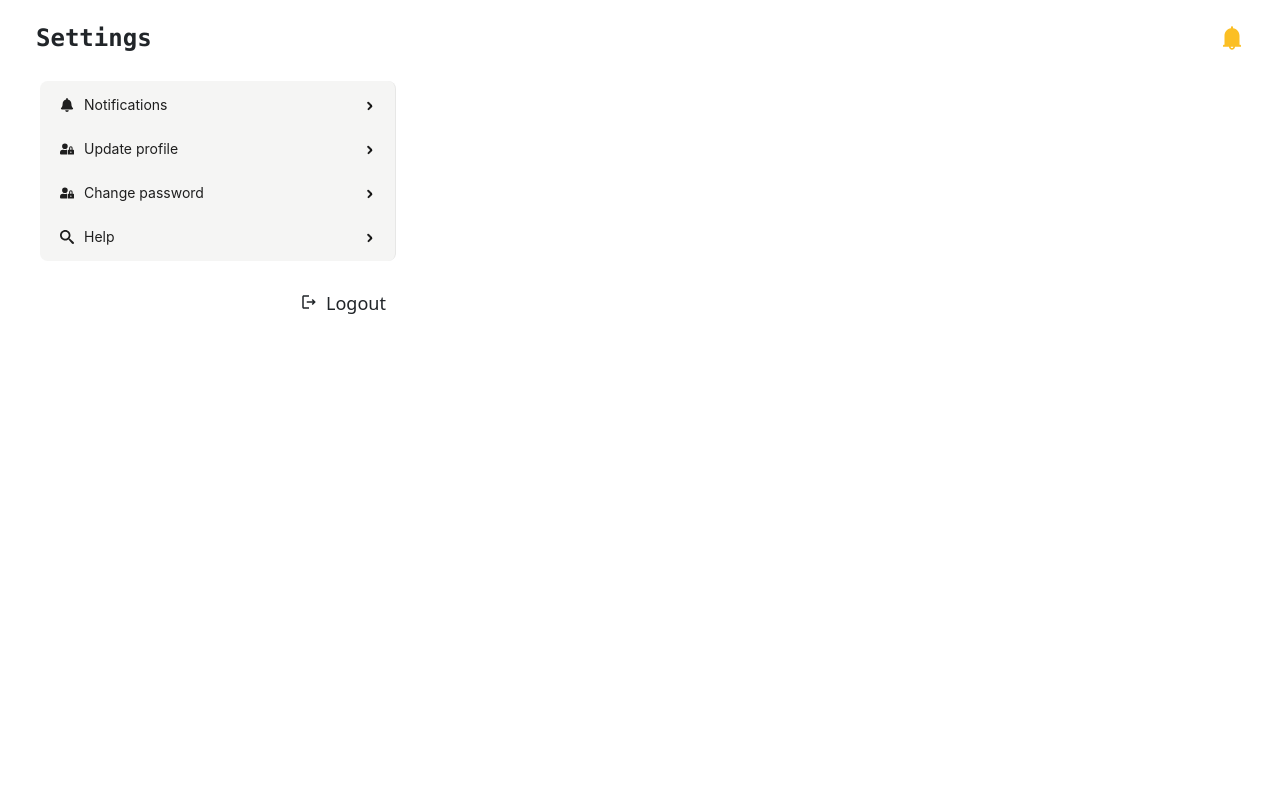
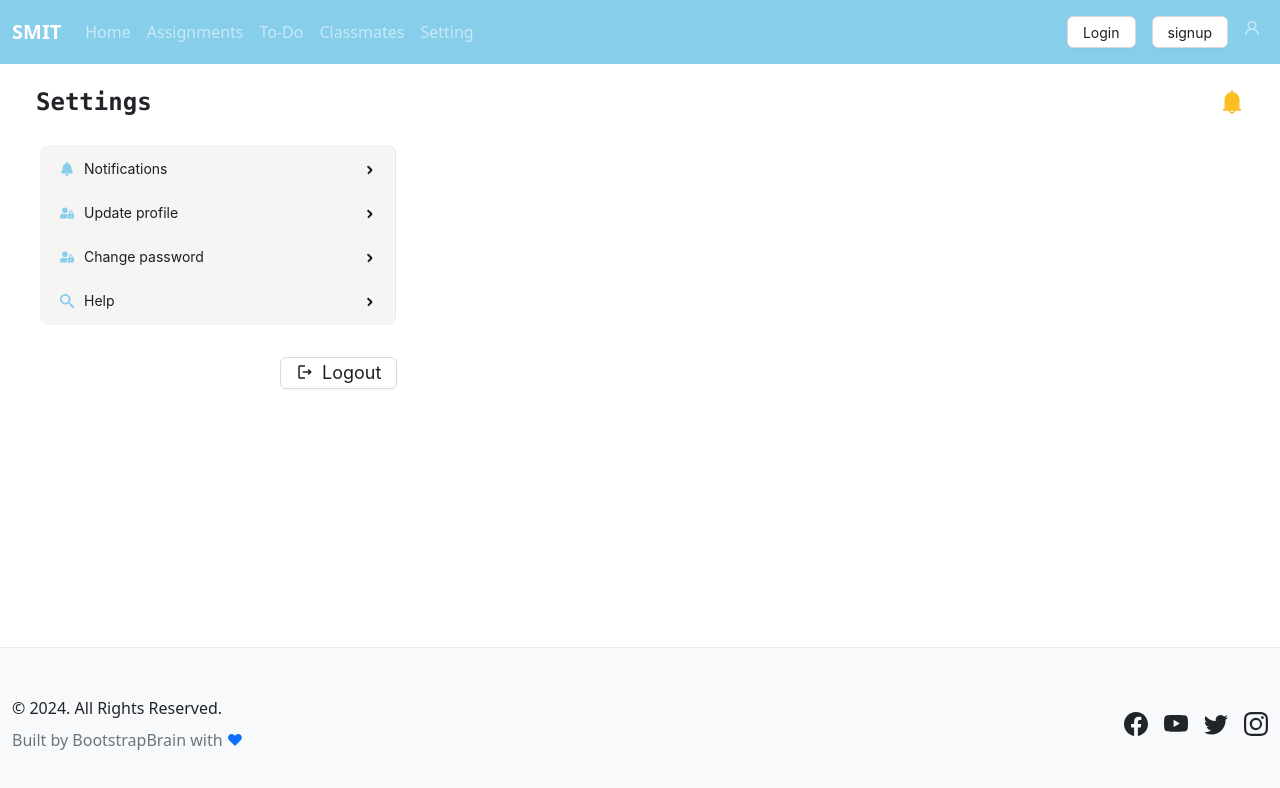
Before and after one commit to Muhammadnoman004/hackahthon-frontend, a React (Vite) app in the folder front-end/: page /student-setting in a window 1280 px wide. Shown: the top 788 px of the page. Built offline with nearby package versions, Linux system fonts and the light colour scheme.

Commit message:
StudentSetting Page UI done.

```diff
--- a/front-end/package.json
+++ b/front-end/package.json
@@ -10,6 +10,7 @@
     "preview": "vite preview"
   },
   "dependencies": {
+    "@ant-design/icons": "^5.3.7",
     "antd": "^5.18.3",
     "axios": "^1.7.2",
     "bootstrap": "^5.3.3",
--- a/front-end/src/Components/Navbars/Navbars.jsx
+++ b/front-end/src/Components/Navbars/Navbars.jsx
@@ -1,36 +1,30 @@
+import { UserOutlined } from '@ant-design/icons';
+import { Button } from 'antd';
 import React from 'react'
 import Container from 'react-bootstrap/Container';
 import Nav from 'react-bootstrap/Nav';
 import Navbar from 'react-bootstrap/Navbar';
-import NavDropdown from 'react-bootstrap/NavDropdown';
 
 export default function Navbars() {
     return (
         <div>
-            <Navbar collapseOnSelect expand="lg" data-bs-theme="dark" style={{ background: "#2cbc9c" }}>
+            <Navbar collapseOnSelect expand="lg" data-bs-theme="dark" style={{ background: "#87CEEB" }}>
                 <Container>
-                    <Navbar.Brand href="#home">React-Bootstrap</Navbar.Brand>
+                    <Navbar.Brand href="#home" className='font-bold'>SMIT</Navbar.Brand>
                     <Navbar.Toggle aria-controls="responsive-navbar-nav" />
                     <Navbar.Collapse id="responsive-navbar-nav">
                         <Nav className="me-auto">
-                            <Nav.Link href="#features">Features</Nav.Link>
-                            <Nav.Link href="#pricing">Pricing</Nav.Link>
-                            <NavDropdown title="Dropdown" id="collapsible-nav-dropdown">
-                                <NavDropdown.Item href="#action/3.1">Action</NavDropdown.Item>
-                                <NavDropdown.Item href="#action/3.2">
-                                    Another action
-                                </NavDropdown.Item>
-                                <NavDropdown.Item href="#action/3.3">Something</NavDropdown.Item>
-                                <NavDropdown.Divider />
-                                <NavDropdown.Item href="#action/3.4">
-                                    Separated link
-                                </NavDropdown.Item>
-                            </NavDropdown>
+                            <Nav.Link href="#home">Home</Nav.Link>
+                            <Nav.Link href="#assignments">Assignments</Nav.Link>
+                            <Nav.Link href="#to-do">To-Do</Nav.Link>
+                            <Nav.Link href="#classmates">Classmates</Nav.Link>
+                            <Nav.Link href="#setting">Setting</Nav.Link>
                         </Nav>
                         <Nav>
-                            <Nav.Link href="#deets">More deets</Nav.Link>
+                            <Nav.Link href="#deets"><Button >Login</Button></Nav.Link>
+                            <Nav.Link href="#deets"><Button >signup</Button></Nav.Link>
                             <Nav.Link eventKey={2} href="#memes">
-                                Dank memes
+                                <UserOutlined />
                             </Nav.Link>
                         </Nav>
                     </Navbar.Collapse>
--- a/front-end/src/Components/Pages/Home/Home.jsx
+++ b/front-end/src/Components/Pages/Home/Home.jsx
@@ -1,12 +1,13 @@
 import React from 'react'
 import Navbars from '../../Navbars/Navbars'
 import Footer from '../../Footer/Footer'
+import StudentHomePage from '../Students/StudentHomePage'
 
 export default function Home() {
   return (
     <div>
       <Navbars />
-      <Footer />
+      <StudentHomePage />
     </div >
   )
 }
--- a/front-end/src/Components/Pages/Students/StudendSettingPage.jsx
+++ b/front-end/src/Components/Pages/Students/StudendSettingPage.jsx
@@ -3,13 +3,15 @@
 import { FaUserLock, FaBell } from "react-icons/fa";
 import { MdOutlineLogout } from "react-icons/md";
 import { ImSearch } from "react-icons/im";
-import { Menu } from 'antd';
+import { Button, Menu } from 'antd';
 import { Container } from 'react-bootstrap';
+import Navbars from '../../Navbars/Navbars';
+import Footer from '../../Footer/Footer';
 
 const items = [
     {
         key: 'sub1',
-        icon: <FaBell />,
+        icon: <FaBell color='#87CEEB' />,
         label: 'Notifications',
         children: [
             {
@@ -46,7 +48,7 @@
     },
     {
         key: 'sub2',
-        icon: <FaUserLock />,
+        icon: <FaUserLock color='#87CEEB' />,
         label: 'Update profile',
         children: [
             {
@@ -76,7 +78,7 @@
     {
         key: 'sub5',
         label: 'Change password',
-        icon: <FaUserLock />,
+        icon: <FaUserLock color='#87CEEB' />,
         children: [
             {
                 key: '9',
@@ -99,7 +101,7 @@
     {
         key: 'sub4',
         label: 'Help',
-        icon: <ImSearch />,
+        icon: <ImSearch color='#87CEEB' />,
         children: [
             {
                 key: '13',
@@ -127,6 +129,7 @@
 export default function StudentSettingPage() {
     return (
         <div>
+            <Navbars />
             <Container>
                 <div className='flex m-4 text-2xl font-mono font-extrabold'>
                     <h1 className='flex-1'>Settings</h1>
@@ -143,11 +146,11 @@
                     items={items}
                 />
 
-                <div className='flex mx-72'>
-                    <MdOutlineLogout className='my-1 text-lg ' />
-                    <h1 className='text-lg mx-2'>Logout</h1>
+                <div className='mx-64 p-1'>
+                    <Button icon={<MdOutlineLogout />} className='text-lg mx-2'>Logout</Button>
                 </div>
             </Container>
+            <Footer />
         </div>
     )
 }
```
Also changed, not shown: 1 other file (tests, documents, lock files or other folders).
